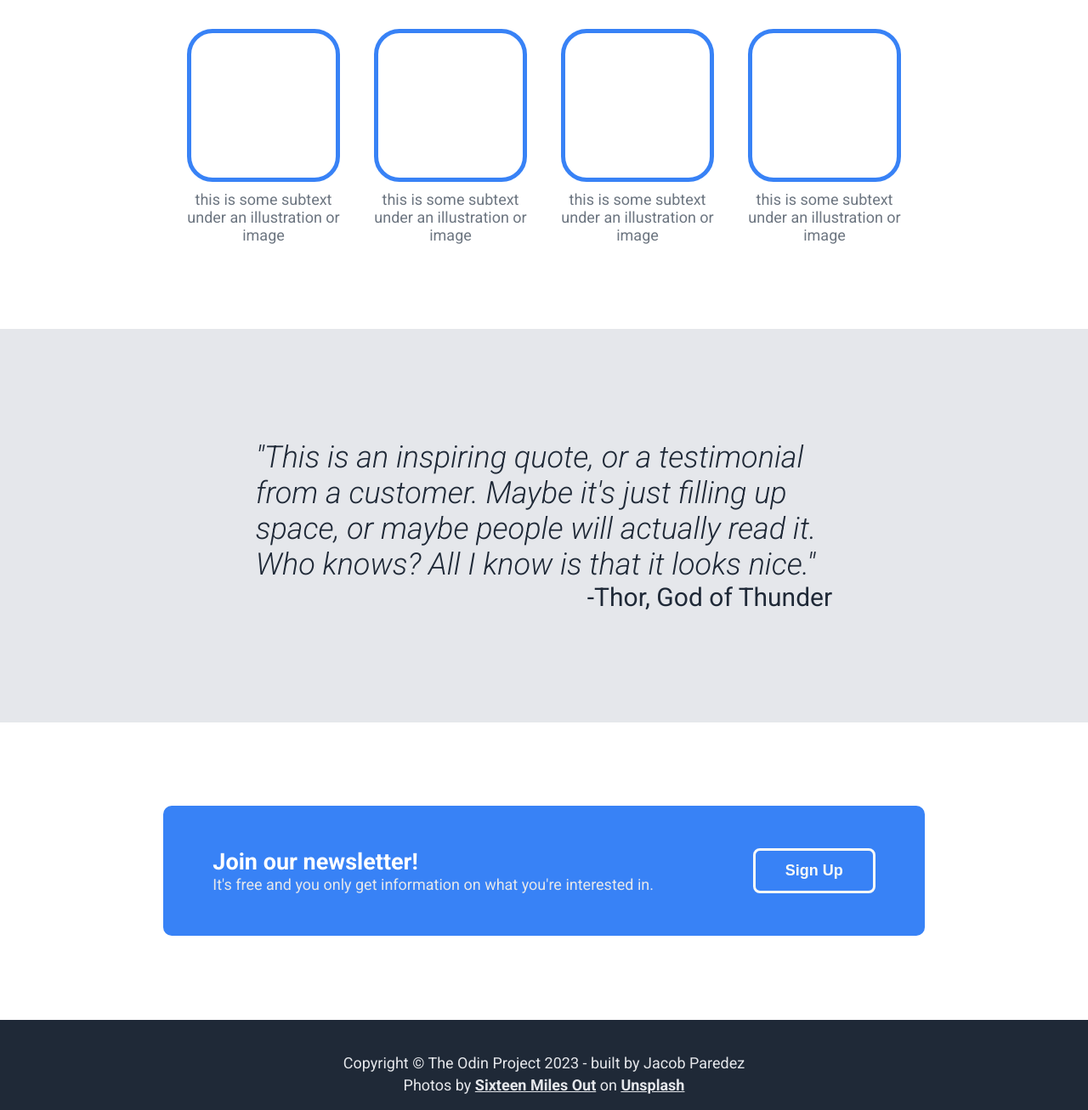
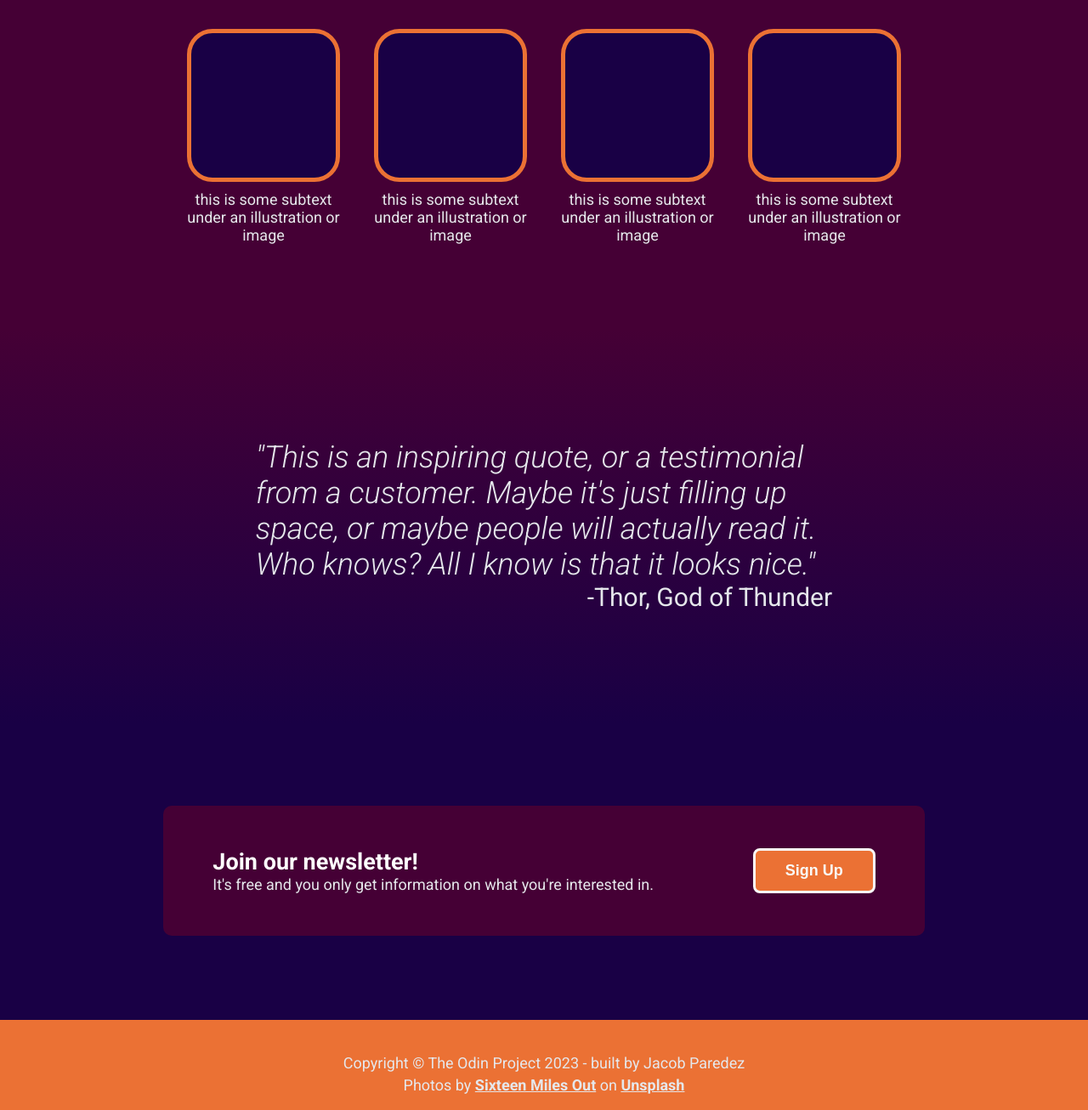
Before and after one commit to jparedez/odin-landing-page, a plain HTML site: page index.html in a window 1280 px wide. Shown: the part 691-1997 px from the top of the page at 85% size. Drawn offline with Linux system fonts and the light colour scheme.

Commit message:
Change colors.

```diff
--- a/index.html
+++ b/index.html
@@ -21,14 +21,14 @@
                 <ul class="nav-list">
                     <li><a href="#">About</a></li>
                     <li><a href="#">Products</a></li>
-                    <li><a class="hero-button" href="#">Buy Now</a></li>
+                    <li><a class="hero-button" href="#">Customize</a></li>
                 </ul>
             </div>
             <div class="hero-section">
                 <div class="hero-text">
                     <h1 class="hero-main-text">There's something in the air...</h1>
-                    <p class="hero-desc">Light up your life with our custom scented candles. It only makes <i>scents</i>.</p>
-                    <button class="hero-button">Buy Now</button>
+                    <p class="hero-desc">Light up your life with our <span style="color: #eb7134; font-weight: bold;">custom scented</span> candles. It only makes <i>scents</i>.</p>
+                    <button class="hero-button">Customize</button>
                 </div>
                 <img class="hero-image" src="img/candles-border.png" alt="Image of white candles burning against a dark background.">
             </div>
@@ -75,7 +75,7 @@
                 <h2>Join our newsletter!</h2>
                 <p>It's free and you only get information on what you're interested in.</p>
             </div>
-            <button class="hero-button-reverse">Sign Up</button>
+            <button class="hero-button">Sign Up</button>
         </div>
     </div>
     <footer>
--- a/style.css
+++ b/style.css
@@ -11,7 +11,7 @@ body {
 }
 
 header {
-    background-color: #1f2937;
+    background: linear-gradient(#190045, #450035);
 }
 
 .logo {
@@ -74,10 +74,10 @@ header {
 }
 
 .hero-button {
-    background-color: #3882f6;
+    background-color: #eb7134;
     color: #f9faf8;
     padding: 10px 35px;
-    border: 2px solid #3882f6;
+    border: 2px solid #eb7134;
     border-radius: 8px;
     font-weight: 700;
     font-size: 18px;
@@ -86,7 +86,7 @@ header {
 .hero-button:hover {
     transition: 300ms;
     background-color: #f9faf8;
-    color: #3882f6;
+    color: #eb7134;
     border: 2px solid #f9faf8;
     cursor: pointer;
 }
@@ -98,10 +98,11 @@ header {
     flex-direction: column;
     align-items: center;
     gap: 50px;
+    background-color: #450035;
 }
 
 .information-header-text {
-    color: #1f2937;
+    color: #e5e7eb;
     font-weight: 700;
     font-family: 'Caveat', cursive;
     font-size: 46px;
@@ -109,17 +110,18 @@ header {
 }
 
 .card-image {
-    border: 5px solid #3882f6;
+    border: 5px solid #eb7134;
     width: 180px;
     height: 180px;
     border-radius: 30px;
+    background-color: #190045;
 }
 
 .card-desc {
     text-align: center;
     font-size: 18px;
     padding-top: 10px;
-    color: #6d7681;
+    color: #e5e7eb;
 }
 
 .cards {
@@ -132,7 +134,7 @@ header {
 }
 
 .quote-section {
-    background-color: #e5e7eb;
+    background: linear-gradient(#450035, #190045);
 }
 
 .quote-wrapper {
@@ -146,14 +148,14 @@ header {
 
 .quote-text {
     font-size: 36px;
-    color: #1f2937;
+    color: #e5e7eb;
     font-weight: 300;
     font-style: italic;
 }
 
 .quote-credits {
     font-size: 30px;
-    color: #1f2937;
+    color: #e5e7eb;
     font-weight: 700px;
     align-self: flex-end;
 }
@@ -162,10 +164,11 @@ header {
     display: flex;
     justify-content: center;
     align-items: center;
+    background-color: #190045;
 }
 
 .call-to-action {
-    background-color: #3882f6;
+    background-color: #450035;
     width: 70%;
     padding: 50px 0px;
     margin: 0 auto;
@@ -174,8 +177,8 @@ header {
     border-radius: 10px;
 }
 
-.hero-button-reverse {
-    background-color: #3882f6;
+.hero-button {
+    background-color: #eb7134;
     color: #f9faf8;
     padding: 10px 35px;
     border: 3px solid #f9faf8;
@@ -184,11 +187,11 @@ header {
     font-size: 18px;
 }
 
-.hero-button-reverse:hover {
+.hero-button:hover {
     transition: 300ms;
     background-color: #f9faf8;
-    color: #3882f6;
-    border: 2px solid #f9faf8;
+    color: #eb7134;
+    border: 3px solid #f9faf8;
     cursor: pointer;
 }
 
@@ -197,7 +200,7 @@ header {
 }
 
 footer {
-    background-color: #1f2937;
+    background-color: #eb7134;
     padding: 40px;
     display: flex;
     flex-direction: column;
```
